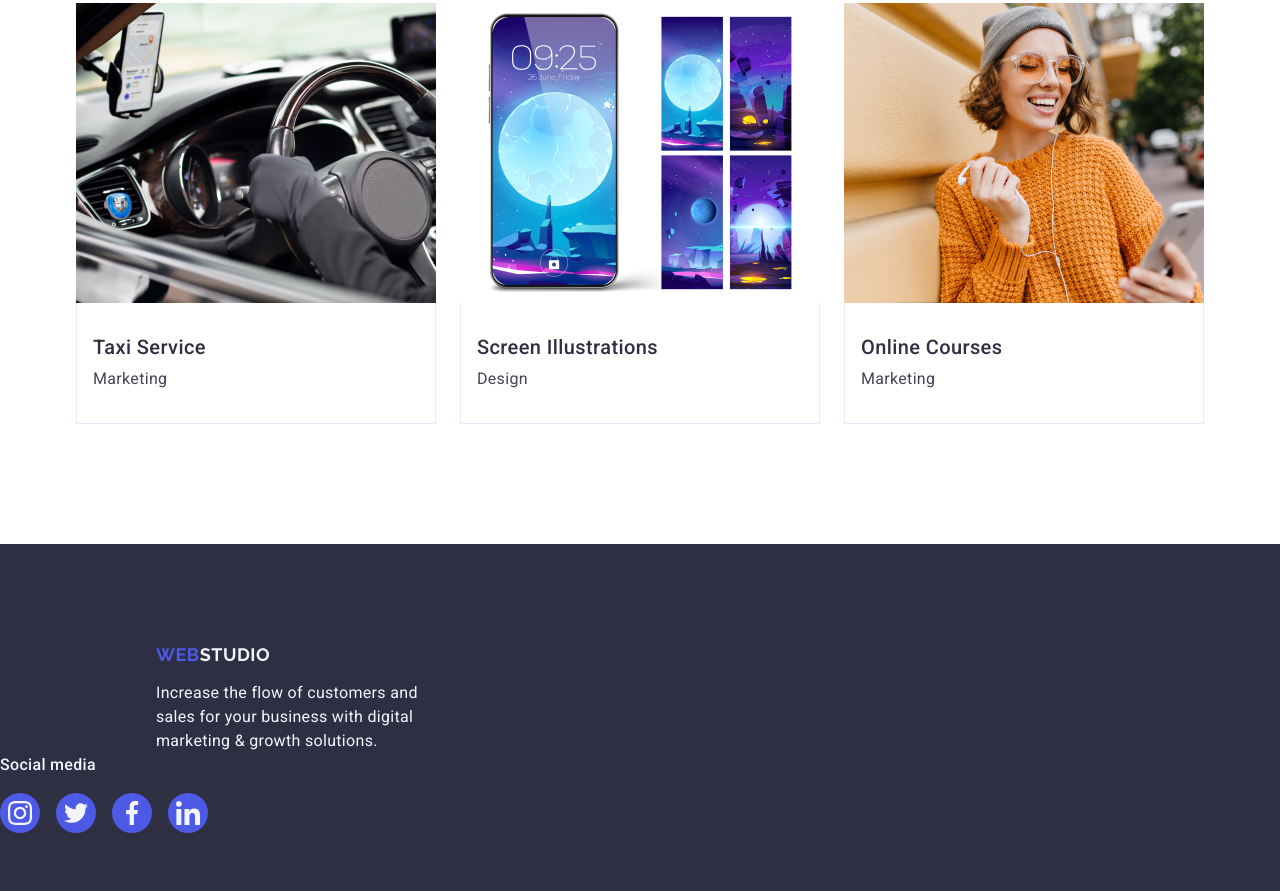
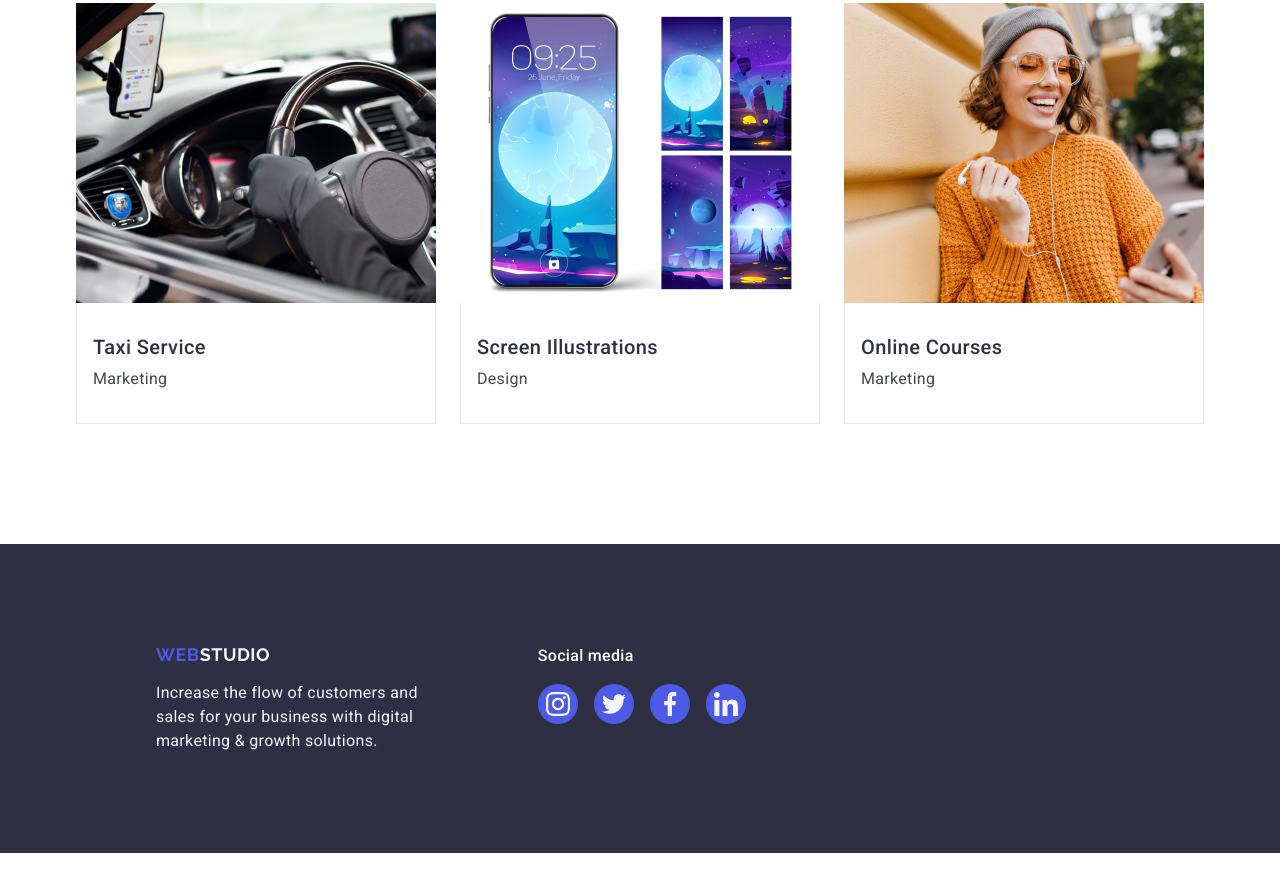
Before and after one commit to OlhaYanul/goit-markup-hw-04, a plain HTML site: page index.html in a window 1280 px wide. Shown: the part 2663-3554 px from the top of the page. After the commit the page ends 3516 px from the top, so only its background shows below. Drawn offline with nearby package versions, Linux system fonts and the light colour scheme.

Commit message:
drives me crazy

```diff
--- a/css/styles.css
+++ b/css/styles.css
@@ -370,22 +370,6 @@ img {
     margin-bottom: 8px;
 }
 
-/*footer section*/
-.footer-container {
-    flex-direction: column;
-    padding-left: 156px;
-    margin-right: 120px;
-}
-
-.box-footer .container {
-    display: block;
-}
-
-.footer-container .link-main {
-    display: inline-block;
-}
-
-
 
 /* HW4 */
 
@@ -486,10 +470,27 @@ img {
 }
 
 /* footer section*/
-.big-footer {
+.footer-container {
+    flex-direction: column;
+    padding-left: 156px;
+    margin-right: 120px;
+}
+
+.box-footer .container {
+    display: block;
+}
+
+.footer-container .link-main {
+    display: inline-block;
+}
+
+.box-footer .big-footer {
     display: flex;
     align-items: baseline;
+    justify-content: flex-start;
 }
+
+
 
 .box-footer .icons {
     display: flex;
@@ -528,6 +529,9 @@ img {
     font-size: 16px;
     line-height: 1.5;
     letter-spacing: 0.02em;
-    color: #ffffff;
     margin-bottom: 16px;
 }
+
+.footer-social-container .social-text {
+    color: #FFFFFF;
+}
```
Also changed, not shown: 1 other file.
